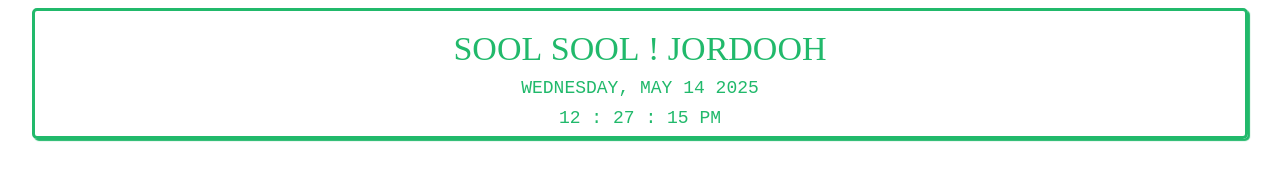
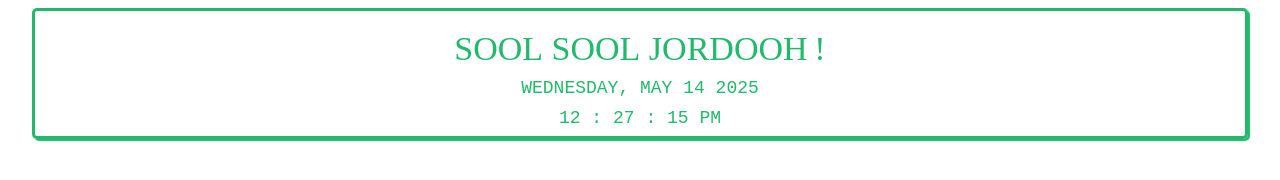
Before and after one commit to dakotah-pdf/notion, a plain HTML site: page minimal-greetings-sims-4.html in a window 1280 px wide. Drawn offline with Linux system fonts and the light colour scheme.

Commit message:
Update minimal-greetings-sims-4.html

```diff
--- a/minimal-greetings-sims-4.html
+++ b/minimal-greetings-sims-4.html
@@ -95,13 +95,13 @@
 
 function dispalyGreetings(today){
         hrs = today.getHours();
-        name="Jordooh"
+        name="Jordooh !"
         if (hrs < 12)
-            greet = 'Dag dag !  '+name;
+            greet = 'Dag dag '+name;
         else if (hrs >= 12 && hrs <= 17)
-            greet = 'Sool sool ! '+name;
+            greet = 'Sool sool '+name;
         else if (hrs >= 17 && hrs <= 24)
-            greet = 'Sul sul, nebza !  '+name;
+            greet = 'Sul sul, nebza,   '+name;
         document.getElementById('greet').innerHTML = greet;
 
     }
```
